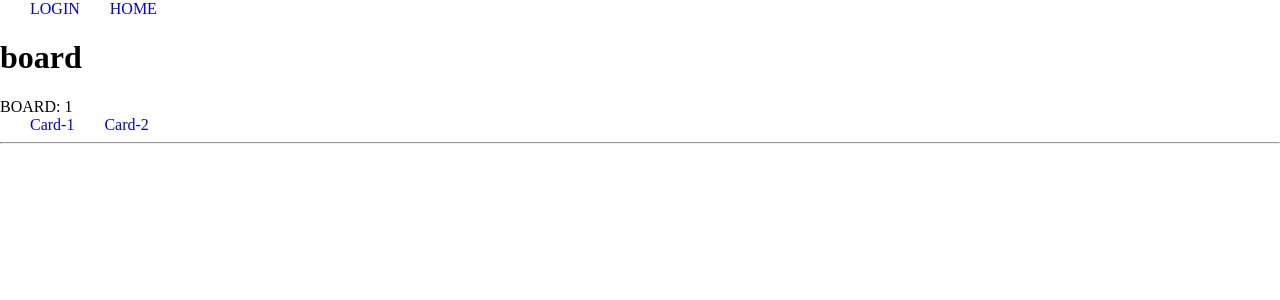
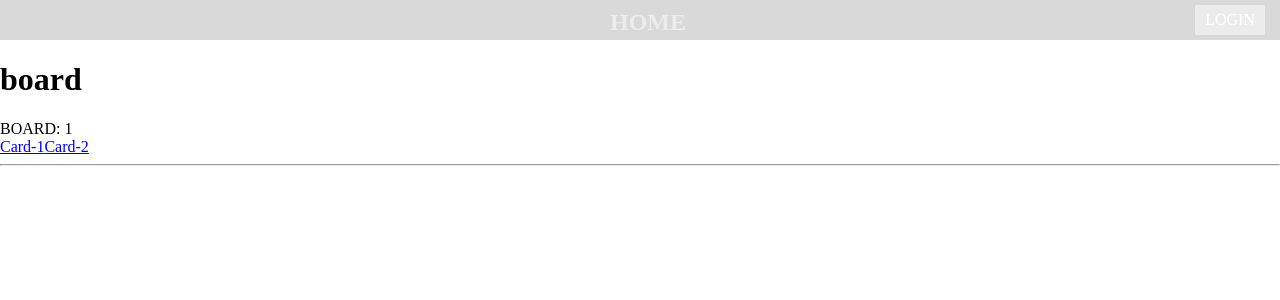
Before and after one commit to kimchulyeon/trello, a Vue app: page /b/1 in a window 1280 px wide. Shown: the top 300 px of the page. Built offline with nearby package versions, Linux system fonts and the light colour scheme.

Commit message:
스타일 추가

```diff
--- a/src/layouts/TheHeader.vue
+++ b/src/layouts/TheHeader.vue
@@ -1,17 +1,76 @@
 <template>
-  <div>
-    <router-link to="/login">LOGIN</router-link>
-    <router-link to="/">HOME</router-link>
-  </div>
+  <nav class="header">
+    <div class="header-logo">
+      <router-link to="/">HOME</router-link>
+    </div>
+    <div class="header-auth">
+      <a href="" v-if="checkToken" @click.prevent="logout">LOGOUT</a>
+      <router-link v-else to="/login">LOGIN</router-link>
+    </div>
+  </nav>
 </template>
 
 <script>
-export default {};
+import { setAuthInHeader } from "@/api";
+
+export default {
+  methods: {
+    logout() {
+      // localStorage.removeItem("token");
+      delete localStorage.token;
+      this.$router.push("/login");
+      setAuthInHeader(null);
+    },
+  },
+  computed: {
+    checkToken() {
+      return !!localStorage.getItem("token");
+    },
+  },
+};
 </script>
 
 <style>
-a {
+.header {
+  flex: none;
+  background-color: rgba(0, 0, 0, 0.15);
+  height: 32px;
+  padding: 4px;
+}
+.header a {
+  display: block;
+  height: 30px;
+  line-height: 30px;
   text-decoration: none;
-  margin-left: 30px;
+  color: rgba(255, 255, 255, 0.5);
+}
+.header-logo {
+  position: absolute;
+  left: 50%;
+  top: 7px;
+  margin-left: -30px;
+  text-align: center;
+  font-weight: bolder;
+  font-size: 24px;
+}
+.header-logo a:hover,
+.header-logo a:focus {
+  color: rgba(255, 255, 255, 0.9);
+}
+.header-auth {
+  position: absolute;
+  right: 15px;
+  top: 5px;
+}
+.header-auth a {
+  border-radius: 2px;
+  padding: 0 10px;
+  background-color: rgba(255, 255, 255, 0.5);
+  color: white;
+  transition: all 0.3s;
+}
+.header-auth a:hover,
+.header-auth a:focus {
+  background-color: rgba(255, 255, 255, 0.3);
 }
 </style>
--- a/src/views/board/BoardPage.vue
+++ b/src/views/board/BoardPage.vue
@@ -13,6 +13,8 @@
 </template>
 
 <script>
+// curl localhost:3000/boards -H 'Authorization: Bearer token'
+// curl localhost:3000/boards/1 -H 'Authorization: Bearer token'
 export default {
   data() {
     return {
--- a/src/views/home/TheHome.vue
+++ b/src/views/home/TheHome.vue
@@ -1,46 +1,101 @@
 <template>
   <div>
-    <h1>home</h1>
-    <!-- <div v-if="loading">Loading....</div> -->
-    <div>API result: {{ apiRes }}</div>
-    <ul>
-      <li>
-        <router-link to="/b/1">Board-1</router-link>
-      </li>
-      <li>
-        <router-link to="/b/2">Board-2</router-link>
-      </li>
-    </ul>
+    <div class="home-title">Personal Boards</div>
+    <div class="board-list" ref="boardList">
+      <div
+        class="board-item"
+        v-for="b in boards"
+        :key="b.id"
+        :data-bgcolor="b.bgColor"
+        ref="boardItem"
+      >
+        <router-link :to="`/b/${b.id}`">
+          <div class="board-item-title">{{ b.title }}</div>
+        </router-link>
+      </div>
+      <div class="board-item board-item-new">
+        <a class="new-board-btn" href="" @click.prevent="addBoard"> Create new board... </a>
+      </div>
+    </div>
   </div>
 </template>
 
 <script>
+import { board } from "@/api/index";
+
 export default {
   data() {
     return {
-      loading: false,
-      apiRes: "",
+      boards: [],
     };
   },
   methods: {
     fetchData() {
-      this.loading = true;
-      const req = new XMLHttpRequest();
-
-      req.open("GET", "http://localhost:3000/health");
-      req.send();
-      req.addEventListener("load", () => {
-        this.loading = false;
-        this.apiRes = {
-          status: req.status,
-          statusText: req.statusText,
-          response: JSON.parse(req.response),
-        };
+      board.getBoards().then((data) => {
+        console.log(data.list);
+        this.boards = data.list;
       });
     },
+    addBoard() {
+      console.log("add board");
+    },
+  },
+  // updated 라이프사이클 시점에 DOM이 갱신된다.
+  updated() {
+    // this.$refs.XXX 는 배열 (아이템은 요소)
+    this.$refs.boardItem.forEach((el) => {
+      console.log(el.dataset);
+      // data-XXX : data-bgcolor (dataset 객체)
+      el.style.backgroundColor = el.dataset.bgcolor;
+    });
   },
   created() {
     this.fetchData();
   },
 };
 </script>
+
+<style>
+.home-title {
+  padding: 10px;
+  font-size: 18px;
+  font-weight: bold;
+}
+.board-list {
+  padding: 10px;
+  display: flex;
+  flex-wrap: wrap;
+}
+.board-item {
+  width: 23%;
+  height: 100px;
+  margin: 0 2% 20px 0;
+  border-radius: 3px;
+}
+.board-item a {
+  text-decoration: none;
+  display: block;
+  width: 100%;
+  height: 100%;
+}
+.board-item a:hover,
+.board-item a:focus {
+  background-color: rgba(0, 0, 0, 0.1);
+  color: #666;
+}
+.board-item-title {
+  color: #fff;
+  font-size: 18px;
+  font-weight: 700;
+  padding: 10px;
+}
+.board-item a.new-board-btn {
+  display: table-cell;
+  vertical-align: middle;
+  text-align: center;
+  height: 100px;
+  width: inherit;
+  color: #888;
+  font-weight: 700;
+}
+</style>
```
